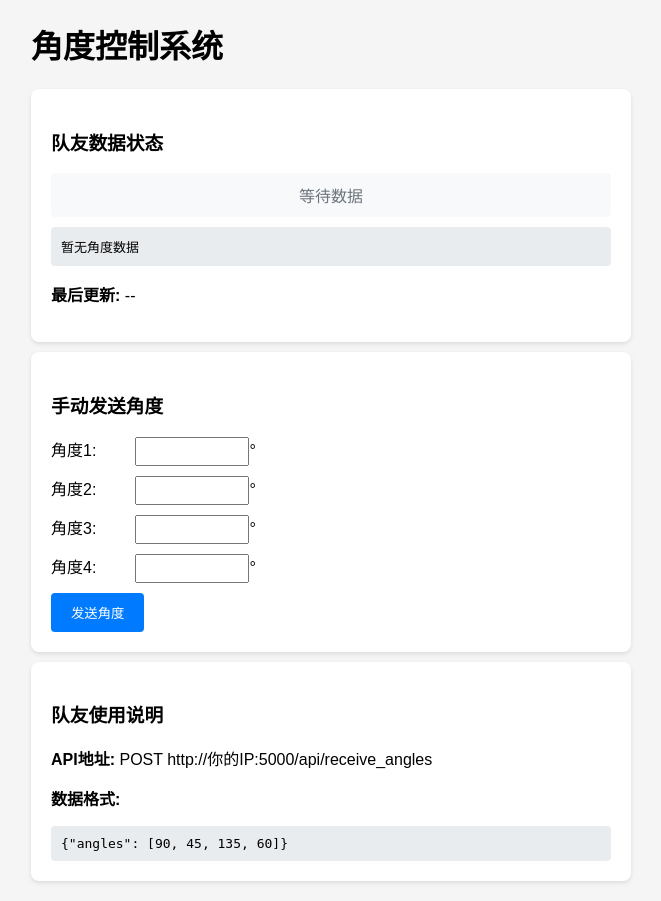
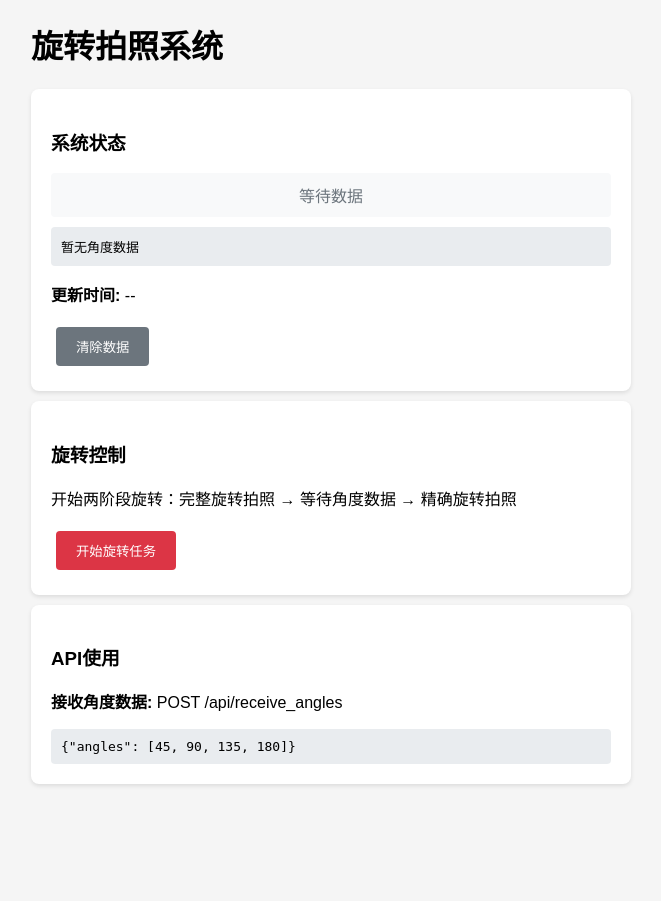
Before and after one commit to elendilen/advance_model, a Flask app: page / in a window 1280 px wide. Shown: the whole page, without its empty margins (309-970 px from the left). After the commit the page ends 786 px from the top, so only its background shows below. Run offline with Flask 3, Linux system fonts and the light colour scheme.

Commit message:
success spinning

```diff
--- a/app.py
+++ b/app.py
@@ -1,18 +1,18 @@
 from flask import Flask, request, render_template, redirect, jsonify
-import serial
 import time
-import json
 from datetime import datetime
 from arduino_controller import ArduinoController
+from camera_controller import CameraController
+from teammate_sender import TeammateSender
 
 app = Flask(__name__)
 
-# 根据实际需要设置人数，这里假设为4人
-number_of_persons = 4
-# 初始化Arduino控制器
+# 初始化控制器
 arduino = ArduinoController()
+camera = CameraController()
+teammate = TeammateSender("http://192.168.1.100:5000")
 
-# 存储最新接收的角度数据
+# 存储角度数据
 latest_angles = {
     'angles': None,
     'timestamp': None,
@@ -25,42 +25,32 @@ def index():
 
 @app.route('/api/receive_angles', methods=['POST'])
 def receive_angles():
-    """接收队友发送的角度数据并自动传给Arduino"""
+    """接收队友发送的角度数据"""
     try:
         data = request.get_json()
         if not data or 'angles' not in data:
-            return jsonify({'success': False, 'error': '数据格式错误,需要angles字段'})
+            return jsonify({'success': False, 'error': '数据格式错误'})
 
         angles = data['angles']
 
         # 验证角度数据
-        if len(angles) != number_of_persons:
-            return jsonify({'success': False, 'error': f'需要{number_of_persons}个角度值'})
+        if len(angles) != 4:
+            return jsonify({'success': False, 'error': '需要4个角度值'})
 
         for i, angle in enumerate(angles):
             if not isinstance(angle, (int, float)) or not (0 <= angle <= 180):
-                return jsonify({'success': False, 'error': f'角度{i+1}无效: {angle}'})
+                return jsonify({'success': False, 'error': f'角度{i+1}无效'})
 
-        # 更新存储的数据
+        # 更新数据
         latest_angles['angles'] = angles
         latest_angles['timestamp'] = datetime.now().strftime('%Y-%m-%d %H:%M:%S')
-        latest_angles['status'] = '正在发送...'
+        latest_angles['status'] = '已接收角度数据'
 
-        print(f"收到队友角度数据: {angles}")
-
-        # 发送到Arduino
-        success = arduino.send_angles(angles)
-
-        if success:
-            latest_angles['status'] = '发送成功'
-            return jsonify({'success': True, 'message': '角度已发送到Arduino'})
-        else:
-            latest_angles['status'] = '发送失败'
-            return jsonify({'success': False, 'error': 'Arduino通信失败'})
+        print(f"收到角度数据: {angles}")
+        return jsonify({'success': True, 'message': '角度数据已接收'})
 
     except Exception as e:
-        latest_angles['status'] = f'错误: {str(e)}'
-        print(f"处理角度数据时出错: {e}")
+        print(f"处理角度数据出错: {e}")
         return jsonify({'success': False, 'error': str(e)})
 
 @app.route('/api/get_status')
@@ -68,60 +58,98 @@ def get_status():
     """获取当前状态"""
     return jsonify(latest_angles)
 
-@app.route('/send_angles', methods=['POST'])
-def send_angles():
-    """网页手动发送角度"""
+@app.route('/start_rotation', methods=['POST'])
+def start_rotation():
+    """开始两阶段旋转：完整旋转拍照 + 角度精确旋转"""
     try:
-        angles = [
-            int(request.form['angle1']),
-            int(request.form['angle2']),
-            int(request.form['angle3']),
-            int(request.form['angle4'])
-        ]
+        print("开始两阶段旋转任务...")
 
-        # 验证角度范围
-        for angle in angles:
-            if not (0 <= angle <= 180):
-                return f"错误:角度值必须在0-180之间"
+        if not camera.initialize_camera():
+            return "错误: 无法初始化相机"
 
-        print(f"网页手动发送: {angles}")
+        # 阶段1：完整旋转拍照
+        print("=== 阶段1：完整旋转拍照 ===")
+        for i in range(90):
+            rotation_number = i + 1
+            print(f"旋转 {rotation_number}/90...")
 
-        # 发送到Arduino
-        success = arduino.send_angles(angles)
+            success = arduino.send_rotate()
+            if not success:
+                camera.release_camera()
+                return f"错误: 旋转命令{rotation_number}失败"
 
-        if success:
-            # 更新状态
-            latest_angles['angles'] = angles
-            latest_angles['timestamp'] = datetime.now().strftime('%Y-%m-%d %H:%M:%S')
-            latest_angles['status'] = '手动发送成功'
-            return redirect('/')
-        else:
-            return "错误:Arduino通信失败"
+            if not arduino.recieve_end(timeout=10):
+                camera.release_camera()
+                return f"错误: 旋转{rotation_number}未收到END信号"
+
+            # 拍照并发送
+            photo_path = camera.take_rotation_photo(rotation_number)
+            if photo_path:
+                teammate.send_photo(photo_path, rotation_number, {
+                    'rotation_type': 'full_rotation',
+                    'progress': f"{rotation_number}/90"
+                })
+
+        print("=== 阶段2：等待角度数据 ===")
+
+        # 等待角度数据
+        wait_timeout = 300  # 5分钟
+        start_time = time.time()
+
+        while True:
+            if time.time() - start_time > wait_timeout:
+                camera.release_camera()
+                return "错误: 等待角度数据超时"
+
+            if latest_angles['angles'] is not None:
+                angles = latest_angles['angles']
+                print(f"收到角度数据: {angles}")
+                break
+
+            time.sleep(1)
+
+        print("=== 阶段3：角度精确旋转 ===")
+
+        # 角度旋转
+        for i, angle in enumerate(angles):
+            angle_number = i + 1
+            print(f"角度旋转 {angle_number}/4 ({angle}度)...")
+
+            if not arduino.send_single_angle(angle):
+                camera.release_camera()
+                return f"错误: 发送角度{angle_number}失败"
+
+            if not arduino.recieve_end(timeout=30):
+                camera.release_camera()
+                return f"错误: 角度{angle_number}旋转超时"
+
+            # 拍照并发送
+            photo_name = f"angle_{angle_number}_{angle}deg.jpg"
+            photo_path = camera.take_photo(photo_name)
+            if photo_path:
+                teammate.send_photo(photo_path, angle_number, {
+                    'rotation_type': 'angle_rotation',
+                    'angle_value': angle
+                })
+
+        camera.release_camera()
+        print("=== 旋转任务完成 ===")
+        return "旋转任务完成"
 
     except Exception as e:
-        return f"错误：{e}"
+        print(f"旋转任务出错: {e}")
+        camera.release_camera()
+        return f"错误: {str(e)}"
 
-@app.route('/rotate', methods=['POST'])
-def rotate():
-    """发送旋转命令到Arduino"""
-    for i in range(90):
-        print(f"发送第{i+1}次旋转命令...")
-        success = arduino.send_rotate()
-        if not success:
-            return f"错误:发送第{i+1}次旋转命令失败"
-
-        # 等待Arduino发送END信号
-        print(f"等待第{i+1}次旋转的END信号...")
-        end_received = arduino.recieve_end(timeout=10)  # 10秒超时
-        if not end_received:
-            return f"错误:第{i+1}次旋转未收到END信号"
-
-        print(f"第{i+1}次旋转完成")
-
-    return "旋转完成:所有90次旋转已执行完毕"
+@app.route('/clear_angles', methods=['POST'])
+def clear_angles():
+    """清除角度数据"""
+    latest_angles['angles'] = None
+    latest_angles['timestamp'] = None
+    latest_angles['status'] = '等待数据'
+    return "角度数据已清除"
 
 if __name__ == '__main__':
-    print("启动Flask服务器...")
-    print("队友可以发送POST请求到: http://你的IP:5000/api/receive_angles")
-    print("数据格式: {\"angles\": [角度1, 角度2, 角度3, 角度4]}")
+    print("启动服务器...")
+    print("API地址: http://你的IP:5000/api/receive_angles")
     app.run(host='0.0.0.0', port=5000, debug=False)
--- /dev/null
+++ b/requirements.txt
@@ -0,0 +1,4 @@
+flask
+pyserial
+opencv-python
+requests
--- a/templates/index.html
+++ b/templates/index.html
@@ -1,7 +1,7 @@
 <!DOCTYPE html>
 <html>
 <head>
-  <title>角度控制系统</title>
+  <title>旋转拍照系统</title>
   <style>
     body { font-family: Arial, sans-serif; margin: 20px; background-color: #f5f5f5; }
     .container { max-width: 600px; margin: 0 auto; }
@@ -10,11 +10,10 @@
     .status-waiting { background: #f8f9fa; color: #6c757d; }
     .status-success { background: #d4edda; color: #155724; }
     .status-error { background: #f8d7da; color: #721c24; }
-    .form-group { margin: 10px 0; }
-    .form-group label { display: inline-block; width: 80px; }
-    .form-group input { width: 100px; padding: 5px; }
-    .btn { background: #007bff; color: white; padding: 10px 20px; border: none; border-radius: 4px; cursor: pointer; }
+    .btn { background: #007bff; color: white; padding: 10px 20px; border: none; border-radius: 4px; cursor: pointer; margin: 5px; }
     .btn:hover { background: #0056b3; }
+    .btn-red { background: #dc3545; }
+    .btn-red:hover { background: #c82333; }
     .angles-display { background: #e9ecef; padding: 10px; border-radius: 4px; font-family: monospace; }
   </style>
   <script>
@@ -22,45 +21,13 @@
       fetch('/api/get_status')
         .then(response => response.json())
         .then(data => {
-          // 更新状态显示
-          const statusDiv = document.getElementById('status');
-          const timestampSpan = document.getElementById('timestamp');
-          const anglesDiv = document.getElementById('angles-display');
-
-          if (data.angles) {
-            // 有数据时显示
-            anglesDiv.textContent = `角度: [${data.angles.join(', ')}]`;
-            timestampSpan.textContent = data.timestamp;
-
-            // 根据状态设置样式
-            if (data.status.includes('成功')) {
-              statusDiv.className = 'status status-success';
-            } else if (data.status.includes('失败') || data.status.includes('错误')) {
-              statusDiv.className = 'status status-error';
-            } else {
-              statusDiv.className = 'status status-waiting';
-            }
-            statusDiv.textContent = data.status;
-
-            // 自动填充表单
-            document.getElementById('angle1').value = data.angles[0];
-            document.getElementById('angle2').value = data.angles[1];
-            document.getElementById('angle3').value = data.angles[2];
-            document.getElementById('angle4').value = data.angles[3];
-          } else {
-            // 无数据时
-            anglesDiv.textContent = '暂无角度数据';
-            statusDiv.className = 'status status-waiting';
-            statusDiv.textContent = data.status;
-            timestampSpan.textContent = '--';
-          }
-        })
-        .catch(error => {
-          console.error('获取状态失败:', error);
+          document.getElementById('status').textContent = data.status;
+          document.getElementById('angles-display').textContent =
+            data.angles ? `角度: [${data.angles.join(', ')}]` : '暂无角度数据';
+          document.getElementById('timestamp').textContent = data.timestamp || '--';
         });
     }
 
-    // 页面加载后立即更新，然后每5秒更新一次
     window.onload = function() {
       updateStatus();
       setInterval(updateStatus, 5000);
@@ -69,50 +36,35 @@
 </head>
 <body>
   <div class="container">
-    <h1>角度控制系统</h1>
+    <h1>旋转拍照系统</h1>
 
     <!-- 状态显示 -->
     <div class="card">
-      <h3>队友数据状态</h3>
-      <div id="status" class="status status-waiting">
-        {% if data.status %}{{ data.status }}{% else %}等待数据{% endif %}
-      </div>
+      <h3>系统状态</h3>
+      <div id="status" class="status status-waiting">{{ data.status }}</div>
       <div class="angles-display" id="angles-display">
         {% if data.angles %}角度: [{{ data.angles|join(', ') }}]{% else %}暂无角度数据{% endif %}
       </div>
-      <p><strong>最后更新:</strong> <span id="timestamp">{% if data.timestamp %}{{ data.timestamp }}{% else %}--{% endif %}</span></p>
-    </div>
-
-    <!-- 手动控制 -->
-    <div class="card">
-      <h3>手动发送角度</h3>
-      <form method="POST" action="/send_angles">
-        <div class="form-group">
-          <label>角度1:</label>
-          <input type="number" id="angle1" name="angle1" min="0" max="180" value="{% if data.angles %}{{ data.angles[0] }}{% endif %}" required>°
-        </div>
-        <div class="form-group">
-          <label>角度2:</label>
-          <input type="number" id="angle2" name="angle2" min="0" max="180" value="{% if data.angles %}{{ data.angles[1] }}{% endif %}" required>°
-        </div>
-        <div class="form-group">
-          <label>角度3:</label>
-          <input type="number" id="angle3" name="angle3" min="0" max="180" value="{% if data.angles %}{{ data.angles[2] }}{% endif %}" required>°
-        </div>
-        <div class="form-group">
-          <label>角度4:</label>
-          <input type="number" id="angle4" name="angle4" min="0" max="180" value="{% if data.angles %}{{ data.angles[3] }}{% endif %}" required>°
-        </div>
-        <button type="submit" class="btn">发送角度</button>
+      <p><strong>更新时间:</strong> <span id="timestamp">{{ data.timestamp or '--' }}</span></p>
+      <form method="POST" action="/clear_angles" style="margin-top: 10px;">
+        <button type="submit" class="btn" style="background: #6c757d;">清除数据</button>
       </form>
     </div>
 
-    <!-- 使用说明 -->
+    <!-- 主要控制 -->
     <div class="card">
-      <h3>队友使用说明</h3>
-      <p><strong>API地址:</strong> POST http://你的IP:5000/api/receive_angles</p>
-      <p><strong>数据格式:</strong></p>
-      <div class="angles-display">{"angles": [90, 45, 135, 60]}</div>
+      <h3>旋转控制</h3>
+      <form method="POST" action="/start_rotation">
+        <p>开始两阶段旋转：完整旋转拍照 → 等待角度数据 → 精确旋转拍照</p>
+        <button type="submit" class="btn btn-red">开始旋转任务</button>
+      </form>
+    </div>
+
+    <!-- API说明 -->
+    <div class="card">
+      <h3>API使用</h3>
+      <p><strong>接收角度数据:</strong> POST /api/receive_angles</p>
+      <div class="angles-display">{"angles": [45, 90, 135, 180]}</div>
     </div>
   </div>
 </body>
```
Also changed, not shown: arduino_controller.py (+18 -2 lines), camera_controller.py (added, +88 -0 lines), teammate_sender.py (+133 -1 lines), README.md (added).
